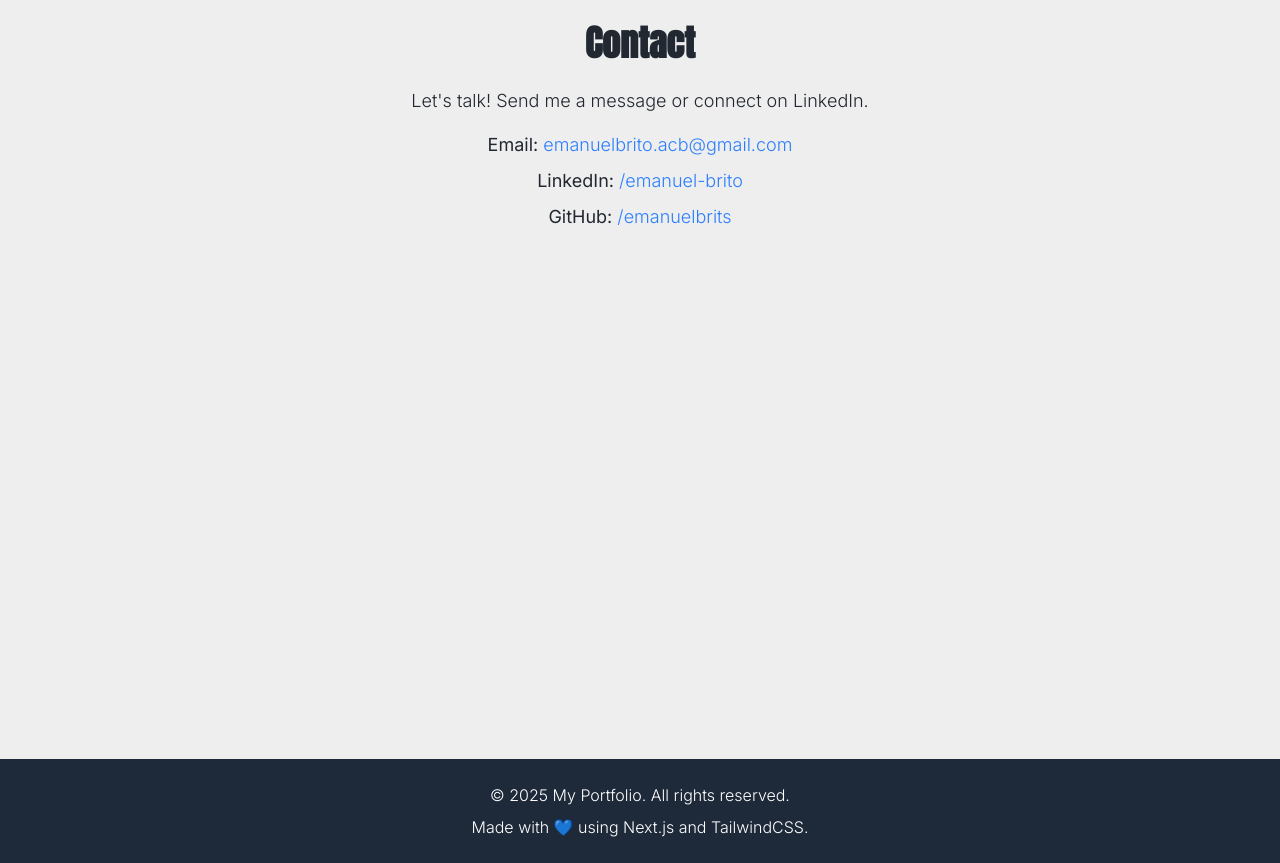
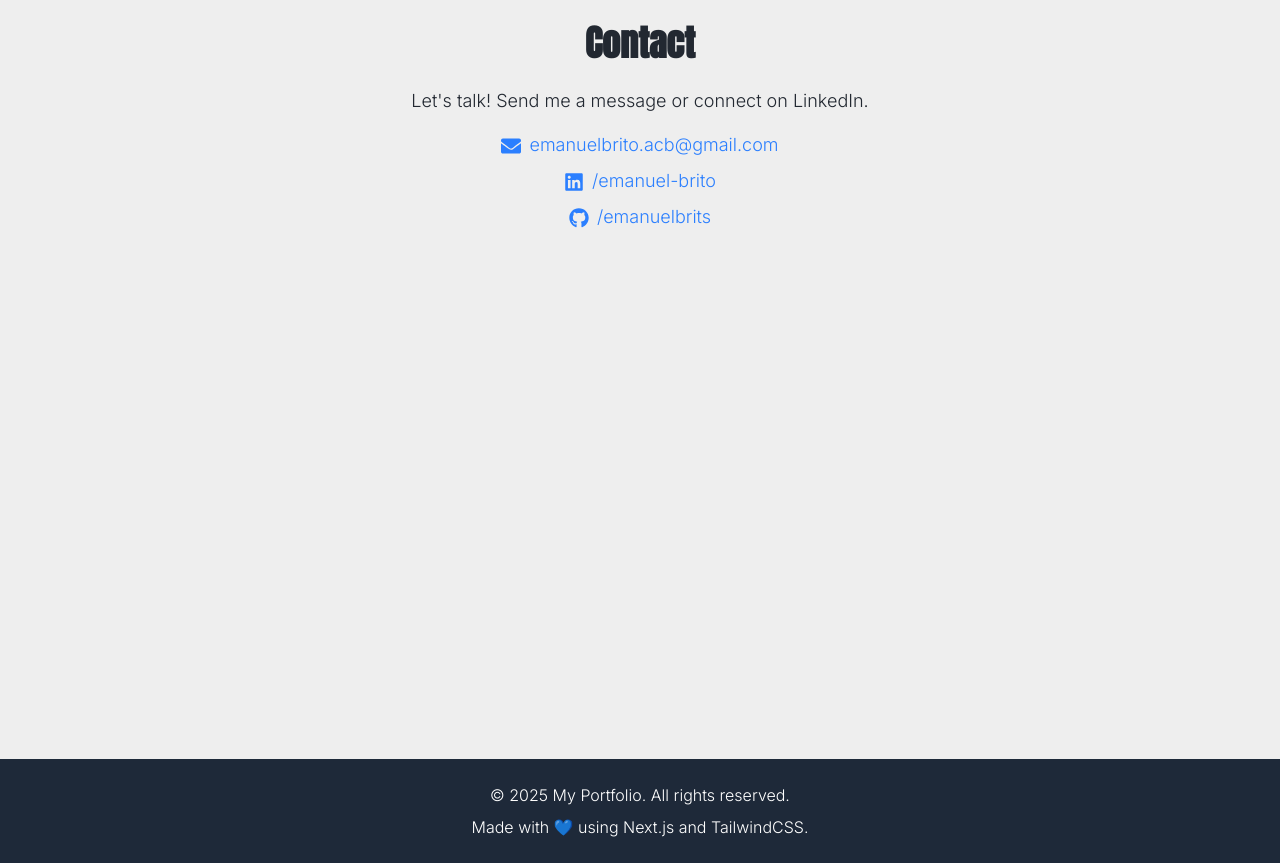
Before and after one commit to emanuelbrits/portfolio, a Next.js app: page /en in a window 1280 px wide. Shown: the part 4260-5123 px from the top of the page. Built offline with nearby package versions, Linux system fonts and the light colour scheme.

Commit message:
Replace text with icons for email, LinkedIn, and GitHub using React Icons

```diff
--- a/package.json
+++ b/package.json
@@ -9,6 +9,7 @@
     "lint": "next lint"
   },
   "dependencies": {
+    "@heroicons/react": "^2.2.0",
     "i18next": "^25.0.1",
     "i18next-resources-to-backend": "^1.2.1",
     "next": "15.3.1",
--- a/src/app/[lang]/layout.tsx
+++ b/src/app/[lang]/layout.tsx
@@ -53,7 +53,7 @@ export default async function RootLayout(props: {
         <link href="https://fonts.googleapis.com/css2?family=Anton&family=Inter:ital,opsz,wght@0,14..32,100..900;1,14..32,100..900&display=swap" rel="stylesheet"></link>
 
         {/* Título dinâmico se quiser */}
-        <title>Seu Nome | Desenvolvedor Front-end</title>
+        <title>Emanuel Brito | Desenvolvedor Front-end</title>
       </head>
       <body>
         <Header lang={lang} dictionary={dictionary} />
--- a/src/app/[lang]/page.tsx
+++ b/src/app/[lang]/page.tsx
@@ -1,4 +1,5 @@
 // app/[lang]/page.tsx
+import { FaEnvelope, FaGithub, FaLinkedin } from 'react-icons/fa';
 import { getDictionary } from '../lib/i18n';
 import Image from 'next/image';
 
@@ -110,9 +111,18 @@ export default async function Home({
           <h2 className="text-4xl font-bold mb-6">{dict.ContactTitle}</h2>
           <p className="text-lg mb-4">{dict.ContactDescription}</p>
           <ul className="space-y-2 text-lg">
-            <li>Email: <a href="mailto:emanuelbrito.acb@gmail.com" className="text-blue-500">emanuelbrito.acb@gmail.com</a></li>
-            <li>LinkedIn: <a href="https://www.linkedin.com/in/emanuel-brito-545a65236" target='_blank' className="text-blue-500">/emanuel-brito</a></li>
-            <li>GitHub: <a href="https://github.com/emanuelbrits" target='_blank' className="text-blue-500">/emanuelbrits</a></li>
+            <li>
+              <FaEnvelope className="w-5 h-5 text-blue-500 inline mr-2" />
+              <a href="mailto:emanuelbrito.acb@gmail.com" className="text-blue-500">emanuelbrito.acb@gmail.com</a>
+            </li>
+            <li>
+              <FaLinkedin className="w-5 h-5 text-blue-500 inline mr-2" />
+              <a href="https://www.linkedin.com/in/emanuel-brito-545a65236" target='_blank' className="text-blue-500">/emanuel-brito</a>
+            </li>
+            <li>
+              <FaGithub className="w-5 h-5 text-blue-500 inline mr-2" />
+              <a href="https://github.com/emanuelbrits" target='_blank' className="text-blue-500">/emanuelbrits</a>
+            </li>
           </ul>
         </div>
       </section>
```
Also changed, not shown: 1 other file (tests, documents, lock files or other folders). Lines whose indentation alone changed are shown as unchanged.
